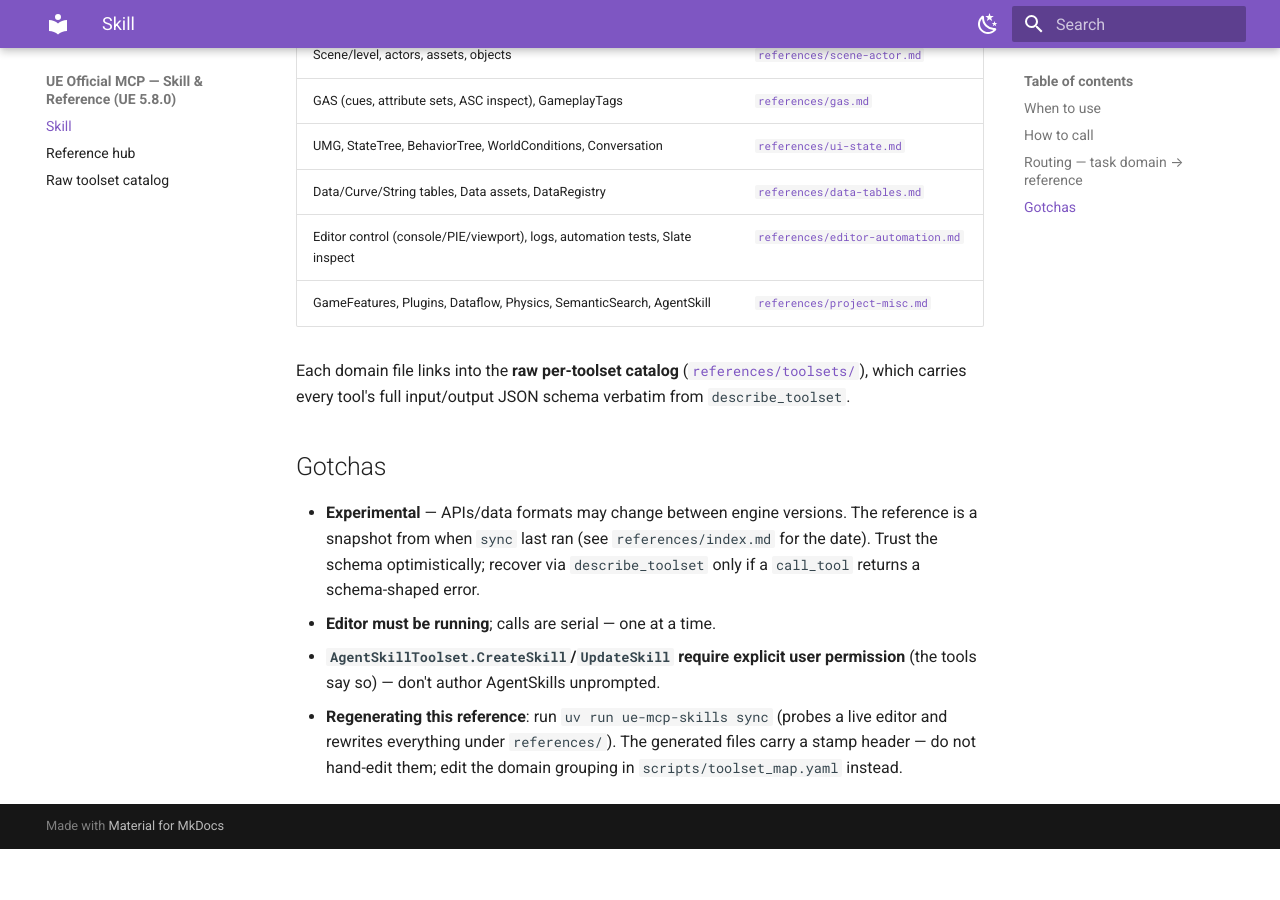
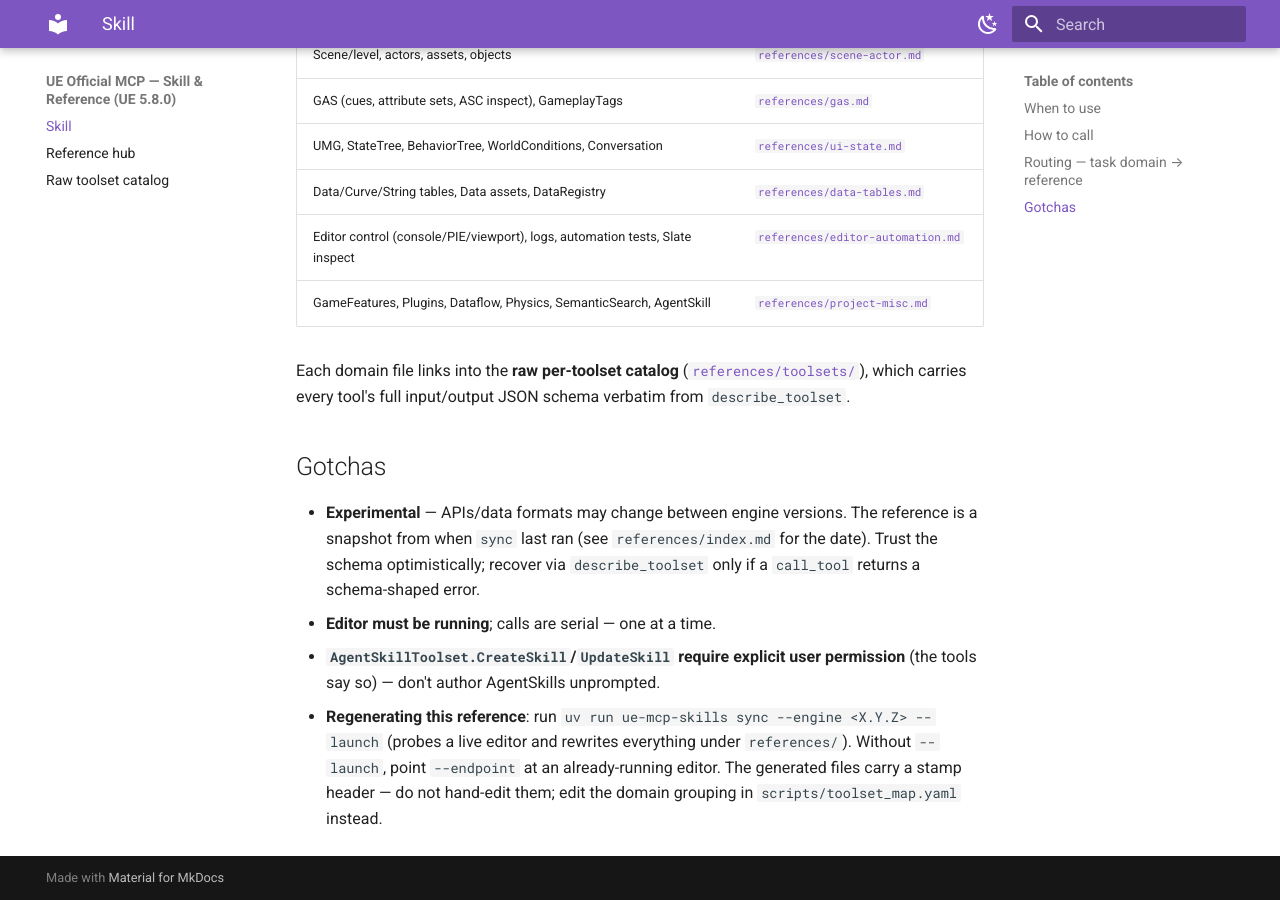
Before and after one commit to tc-imba/ue-official-mcp, an MkDocs documentation site: the page built from skills/ue-official-mcp-5.8.0/SKILL.md, in a window 1280 px wide and 900 px high, scrolled down 1427 px. Built offline with MkDocs 1.6.1 and Material for MkDocs 9.7.7, drawn with Linux system fonts in a browser that asks for light colours; before the commit the page ends 2276 px from its top, so only the background shows below that.

Commit message:
docs(skill): show --engine in the regeneration command example

```diff
--- a/skills/ue-official-mcp-5.8.0/SKILL.md
+++ b/skills/ue-official-mcp-5.8.0/SKILL.md
@@ -63,6 +63,7 @@ which carries every tool's full input/output JSON schema verbatim from `describe
 - **Editor must be running**; calls are serial — one at a time.
 - **`AgentSkillToolset.CreateSkill`/`UpdateSkill` require explicit user permission** (the tools say so)
   — don't author AgentSkills unprompted.
-- **Regenerating this reference**: run `uv run ue-mcp-skills sync` (probes a live editor and rewrites
-  everything under `references/`). The generated files carry a stamp header — do not hand-edit them;
-  edit the domain grouping in `scripts/toolset_map.yaml` instead.
+- **Regenerating this reference**: run `uv run ue-mcp-skills sync --engine <X.Y.Z> --launch`
+  (probes a live editor and rewrites everything under `references/`). Without `--launch`, point
+  `--endpoint` at an already-running editor. The generated files carry a stamp header — do not
+  hand-edit them; edit the domain grouping in `scripts/toolset_map.yaml` instead.
```
